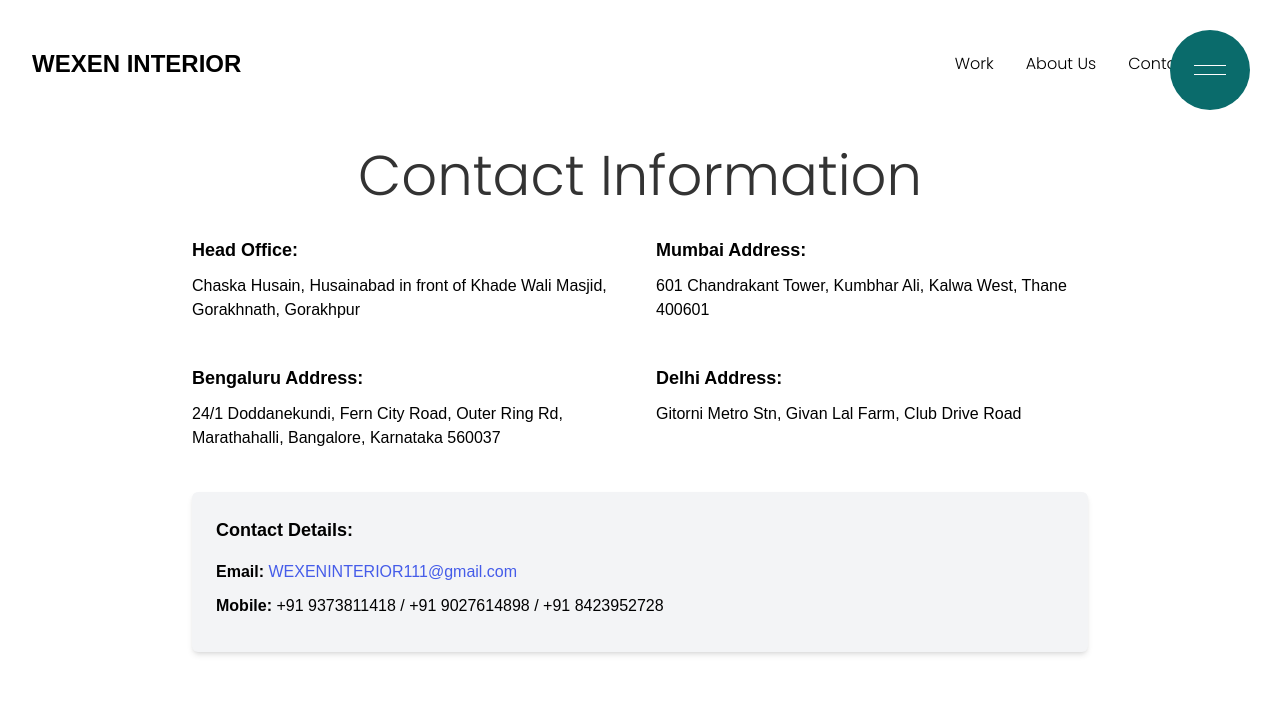
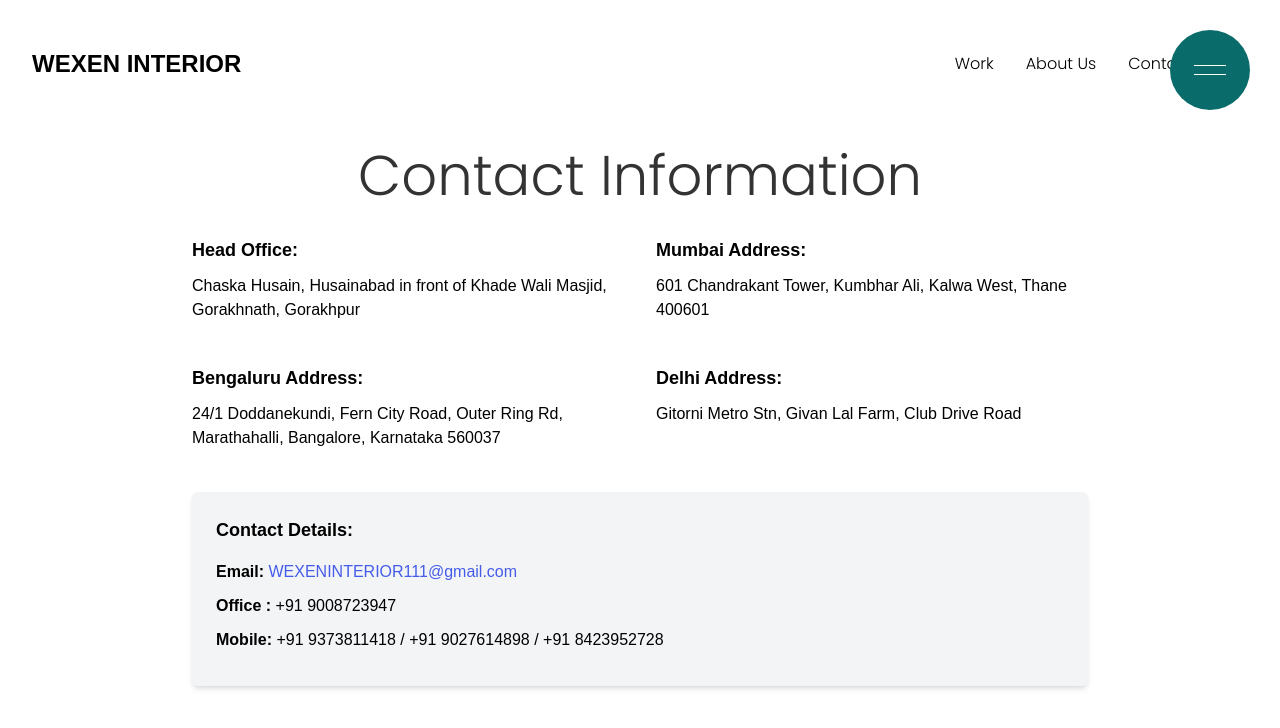
Before and after one commit to prasad-gurav/wexen-interior, a Next.js app: page /contact-us in a window 1280 px wide. Shown: the top 728 px of the page. Built offline with nearby package versions, Linux system fonts and the light colour scheme.

Commit message:
Add office no

```diff
--- a/src/app/contact-us/page.jsx
+++ b/src/app/contact-us/page.jsx
@@ -48,6 +48,9 @@ function Page() {
 						</a>
 					</p>
 					<p className="mb-2">
+						<strong>Office :</strong> +91 9008723947
+					</p>
+					<p className="mb-2">
 						<strong>Mobile:</strong> +91 9373811418 / +91 9027614898 / +91
 						8423952728
 					</p>
```
